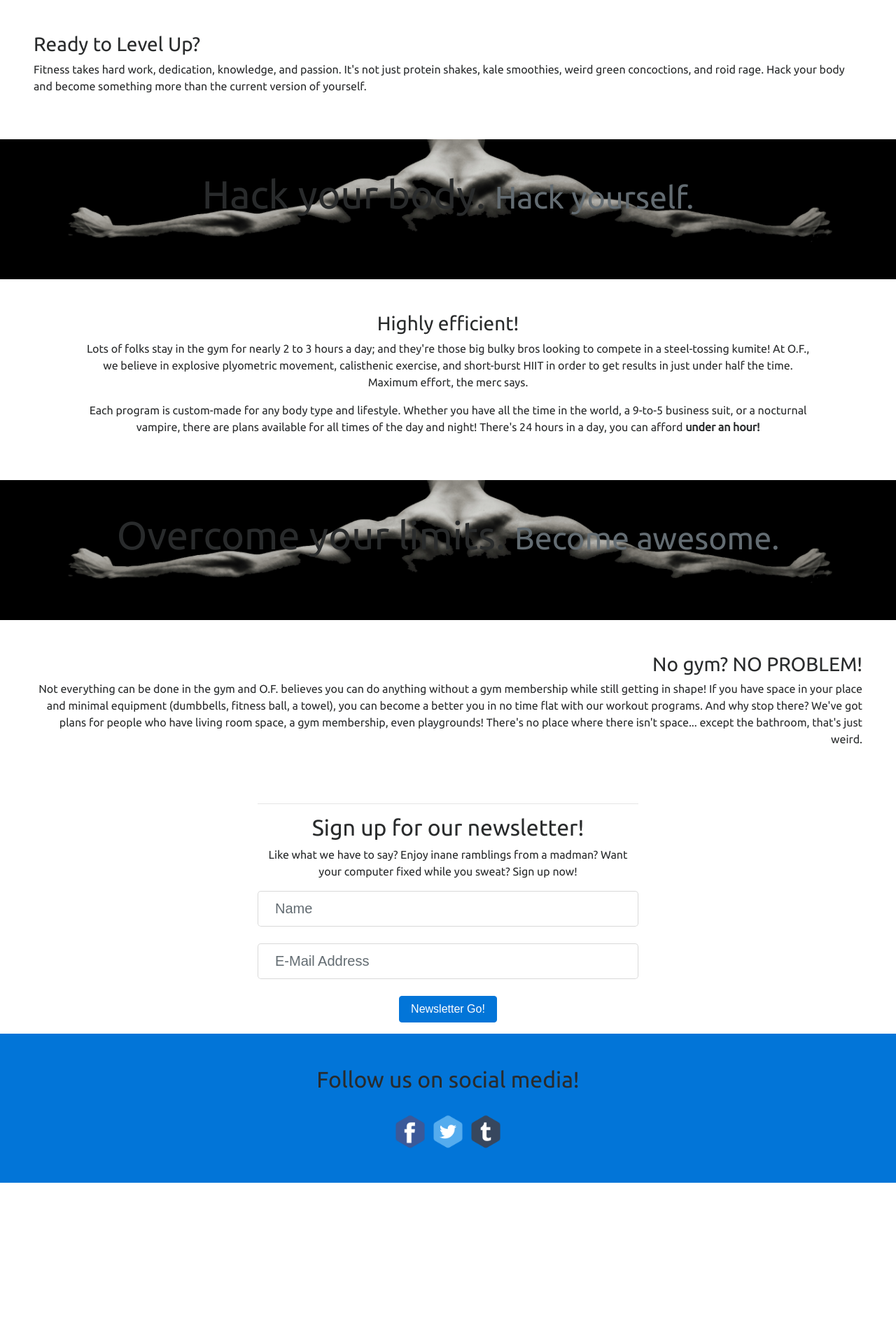
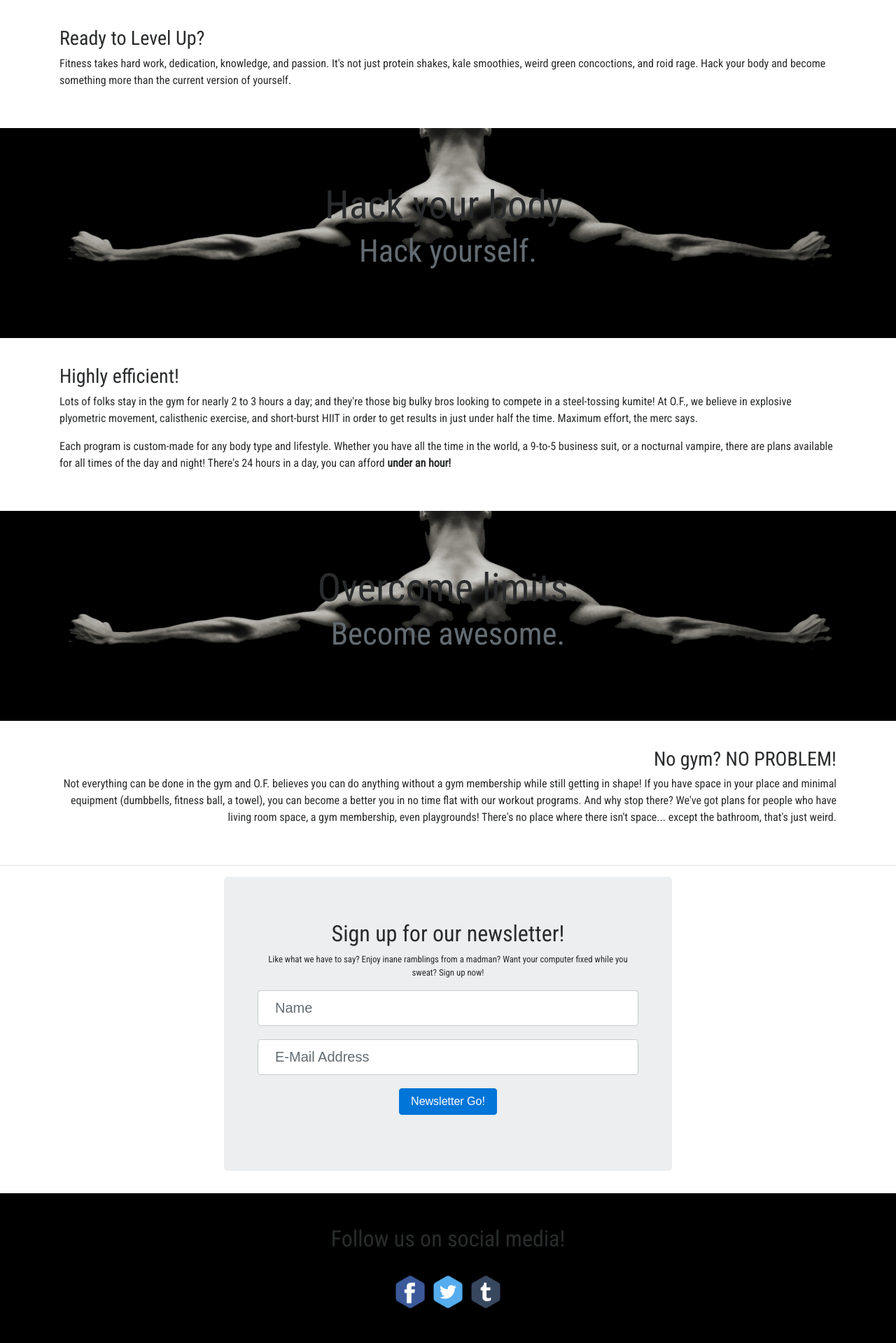
Before and after one commit to Phantom-Hex/Overclocked-Fitness, a PHP site: page / in a window 1280 px wide. Shown: the part 94-2013 px from the top of the page at 70% size. Before the commit the page ends 1784 px from the top, so only its background shows below. Run offline with PHP 8.4, Linux system fonts and the light colour scheme; some libraries are stand-ins or nearby versions.

Commit message:
General Layout updates!

```diff
--- a/inc/footing.php
+++ b/inc/footing.php
@@ -1,5 +1,5 @@
 <!-- footer content here! -->
-  <footer class="footer text-center py-5 bg-primary">
+  <footer class="footer text-center py-5" style="background: black;">
   	<h2 class="pb-4">Follow us on social media!</h2>
   	<div>
   		<a href="http://facebook.com/OverclockedFitness" alt="Facebook Page"><img class="img-fluid" src="./img/social/facebook.png" width="50px" alt="Facebook"></a>
--- a/inc/main.php
+++ b/inc/main.php
@@ -40,42 +40,30 @@ if(isset($_GET['joined']))
 		}
 ?>
 <!-- first page content starts -->
-<style>
-.parallax {
-    /* The image used */
-    background-image: url("./img/Fitness.jpg");
-
-    /* Set a specific height */
-    height: 200px;
-
-    /* Create the parallax scrolling effect */
-    background-attachment: fixed;
-    background-position: center;
-    background-repeat: no-repeat;
-    background-size: cover;
-}
-</style>
-<section class="text-center bg-dark text-light">
-  <div class="container-fluid p-5 text-left">
+<div class="container my-4 text-left py-3">
         <h3>Ready to Level Up?</h3>
         <p>Fitness takes hard work, dedication, knowledge, and passion.  It's not just protein shakes, kale smoothies, weird green concoctions, and roid rage.  Hack your body and become something more than the current version of yourself.</p>
     </div>
-  <div class="parallax py-5">
-    <p class="display-4">Hack your body.
-    <small class="text-muted">Hack yourself.</small></p>
+    <div class="parallax py-5 revealOnScroll text-center" data-animation="fadeInLeftBig">
+        <p class="display-4 font-effect-outline">
+            Hack your body.<br />
+            <small class="text-muted">Hack yourself.</small>
+        </p>
     </div>
-  <div class="container p-5" style="">
+    <div class="container my-4 py-3">
         <h3>Highly efficient!</h3>
         <p>Lots of folks stay in the gym for nearly 2 to 3 hours a day; and they're those big bulky bros looking to compete in a steel-tossing kumite!  At O.F., we believe in explosive plyometric movement, calisthenic exercise, and short-burst HIIT in order to get results in just under half the time.  Maximum effort, the merc says.</p>
         <p>
             Each program is custom-made for any body type and lifestyle.  Whether you have all the time in the world, a 9-to-5 business suit, or a nocturnal vampire, there are plans available for all times of the day and night!  There's 24 hours in a day, you can afford <strong>under an hour!</strong>
         </p>
     </div>
-  <div class="parallax py-5">
-    <p class="display-4">Overcome your limits.
-    <small class="text-muted">Become awesome.</small></p>
+    <div class="parallax py-5 revealOnScroll" data-animation="fadeInLeftBig">
+        <p class="display-4 font-effect-outline text-center">
+            Overcome limits.<br />
+            <small class="text-muted">Become awesome.</small>
+        </p>
     </div>
-  <div class="container-fluid p-5 text-right">
+    <div class="container text-right my-4 py-3">
         <h3>No gym? NO PROBLEM!</h3>
         <p>
             Not everything can be done in the gym and O.F. believes you can do anything without a gym membership while still getting in shape! If you have space in your place and minimal equipment (dumbbells, fitness ball, a towel), you can become a better you in no time flat with our workout programs.
@@ -83,11 +71,11 @@ if(isset($_GET['joined']))
         </p>
     </div>
 </section>
-<section id="signup" class="container text-center px-5 col-6">
 <hr />
+<section id="signup" class="container text-center px-5 col-6 jumbotron bg-secondary">
   <h2>Sign up for our newsletter!</h2>
       <form method="post" action="<?php echo htmlspecialchars($_SERVER["PHP_SELF"]);?>">
-        <div class="form-group">
+        <div class="form-group small">
           <p>Like what we have to say?  Enjoy inane ramblings from a madman?  Want your computer fixed while you sweat?  Sign up now!</p>
           <input class="form-control-lg form-control" type="text" name="name" placeholder="Name" value="<?php if(isset($error)){echo $name;}?>"/><br />
           <input class="form-control-lg form-control" type="email" name="email" placeholder="E-Mail Address" value="<?php if(isset($error)){echo $email;}?>" />
--- a/styles/main.css
+++ b/styles/main.css
@@ -1,130 +1,49 @@
 @charset "utf-8";
-@import 'https://fonts.googleapis.com/css?family=Russo+One';
-@import 'https://fonts.googleapis.com/css?family=Ubuntu';
+@import url('https://fonts.googleapis.com/css?family=Roboto+Condensed|Russo+One&effect=outline|3d');
 
-/* CSS Document */
+body {
+    /*padding-top: 50px;
+    padding-bottom: 20px;*/
+    font-family: 'Roboto Condensed','Lucida Sans', 'Lucida Sans Regular', 'Lucida Grande', 'Lucida Sans Unicode', Geneva, Verdana, sans-serif;
+}
 
-/* Main Elements */
-body {
-	font-family: "Ubuntu", Segoe, "Segoe UI", "DejaVu Sans", "Trebuchet MS", Verdana, sans-serif;
+nav {
+    background-color: #010029;
+}
+
+/* Wrapping element */
+/* Set some basic padding to keep content from hitting the edges */
+.body-content {
+    padding-top: 15px;
+    padding-bottom: 15px;
 }
 
 .parallax {
-    /* The image used */
-    background-image: url("./img/Fitness.jpg");
-
-    /* Set a specific height */
-    height: 200px;
-
-    /* Create the parallax scrolling effect */
+    background-image: url("../img/Fitness.jpg");
+    height: 300px;
+    align-content: center;
     background-attachment: fixed;
     background-position: center;
     background-repeat: no-repeat;
     background-size: cover;
+    padding: 30% 0px;
 }
 
-/* Header Elements */
-
-/* #header ul {
-    list-style-type: none;
-    margin: 0;
-    padding: 0;
-    overflow: hidden;
-    background-color: #333;
-	position: fixed;
-    top: 0;
-    width: 100%;
+.parallax-title {
+    background-image: url("../img/Fitness2.jpg");
+    background-attachment: fixed;
+    background-position: center;
+    background-repeat: no-repeat;
+    background-size: cover;
+    text-align: center;
+    align-content: center;
+    padding: 25% 0px;
+    font-family: 'Russo One','Segoe UI', Tahoma, Geneva, Verdana, sans-serif;
+    font-size: 3rem;
 }
 
-#header li {
-	float:left;
-	text-transform:uppercase;
+@media only screen and (max-device-width: 1024px) {
+    .parallax .parallax-title {
+        background-attachment: scroll;
+    }
 }
-
-#header li a {
-	display: block;
-    color: white;
-    text-align: center;
-    padding: 16px;
-    text-decoration: none;
-}
-
-#header li a:hover:not(.active) {
-    background-color: #111;
-}
-
-.initials {
-	font-family: "Russo One", Impact, Haettenschweiler, "Franklin Gothic Bold", "Arial Black", sans-serif;
-	font-size: 20px;
-	margin: -4px;
-} */
-
-/* DIV elements */
-
-/* .Space1 h2 {
-	font-family: "Russo One", Impact, Haettenschweiler, "Franklin Gothic Bold", "Arial Black", sans-serif;
-	font-size: 28px;
-	text-transform: uppercase;
-	background-color:#000000;
-	text-align: center;
-}
-
-.Section1, .Section2, .Section3 {
-	background-color: black;
-	background-size: cover;
-	padding: 10px 0 10px 0;
-	text-align: center;
-	text-justify: distribute;
-}
-
-.Space1, .Space2 {
-	padding: 40px 0 40px 0;
-	background: url('../img/Fitness2.jpg') no-repeat center center fixed;
-	background-size: cover;
-	max-width: 100%;
-}
-
-#signup {
-	text-align:center;
-	flex-wrap: wrap;
-}
-
-/* Footer Elements */
-
-/* Form Elements */
-
-/* input[type=text], input[type=email] {
-    width: 80%;
-    padding: 12px 20px;
-    margin: 8px 0;
-    box-sizing: border-box;
-	border: 3px solid #ccc;
-	border-radius: 4px;
-	resize:none;
-}
-
-input[type=text]:focus {
-    border: 3px solid #555;
-}
-
-button{
-    background-color: #2C19D0;
-    border: none;
-	border-radius: 4px;
-    color: white;
-    padding: 12px 32px;
-    text-decoration: none;
-    margin: 4px 2px;
-    cursor: pointer;
-	font-family: "Ubuntu", Segoe, "Segoe UI", "DejaVu Sans", "Trebuchet MS", Verdana, sans-serif;
-}
-
-textarea {
-    width: 80%;
-    height: 150px;
-    padding: 12px 20px;
-    box-sizing: border-box;
-    border: 3px solid #ccc;
-    border-radius: 4px;
-    resize: none;
-} */
```
Also changed, not shown: FirstClient.php (+9 -10 lines), about.php (+5 -3 lines), contact.php (+14 -15 lines). Lines whose indentation alone changed are shown as unchanged.
